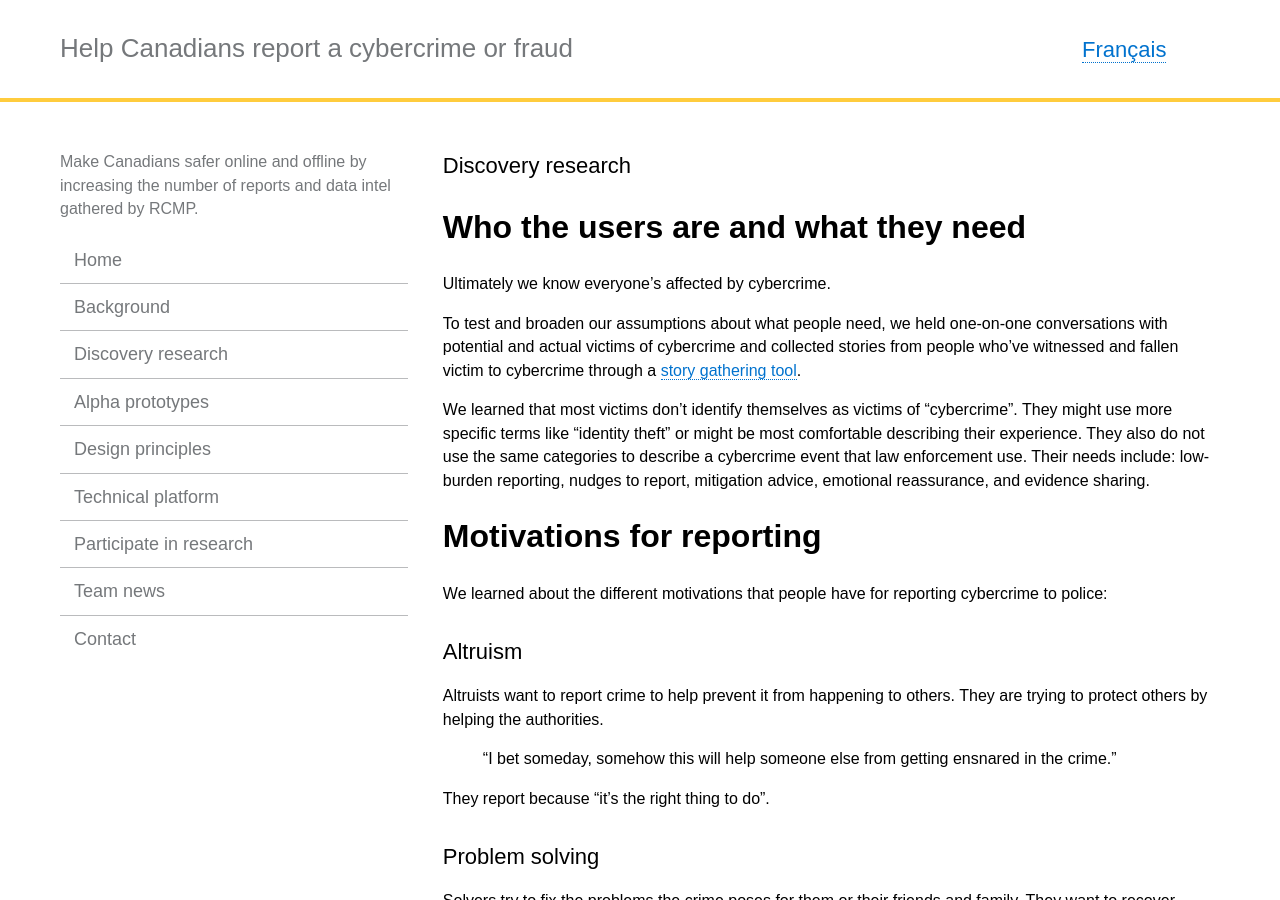
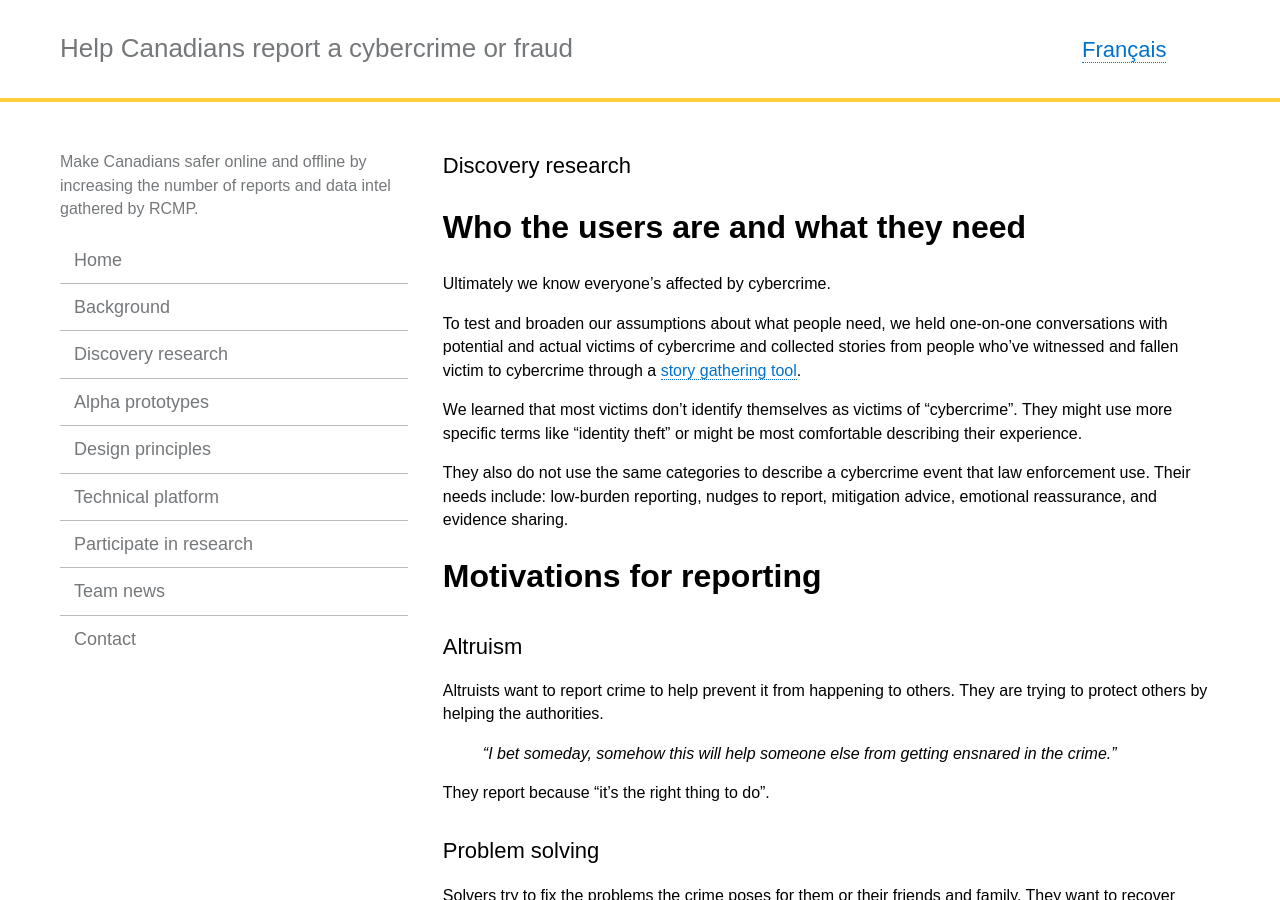
Before and after one commit to cds-snc/rcmp-report-a-cybercrime-alpha-documentation, a Jekyll site: the page built from _pages/en/discovery.md, in a window 1280 px wide and 900 px high. Built offline with Jekyll 4.4.1, drawn with Linux system fonts in a browser that asks for light colours.

Commit message:
Update discovery.md

```diff
--- a/_pages/en/discovery.md
+++ b/_pages/en/discovery.md
@@ -12,17 +12,17 @@ Ultimately we know everyone's affected by cybercrime.
 
 To test and broaden our assumptions about what people need, we held one-on-one conversations with potential and actual victims of cybercrime and collected stories from people who've witnessed and fallen victim to cybercrime through a [story gathering tool](https://tell-us.cds-snc.ca).
 
-We learned that most victims don't identify themselves as victims of "cybercrime". They might use more specific terms like "identity theft" or might be most comfortable describing their experience. They also do not use the same categories to describe a cybercrime event that law enforcement use. Their needs include: low-burden reporting, nudges to report, mitigation advice, emotional reassurance, and evidence sharing.
+We learned that most victims don't identify themselves as victims of "cybercrime". They might use more specific terms like "identity theft" or might be most comfortable describing their experience.
+
+They also do not use the same categories to describe a cybercrime event that law enforcement use. Their needs include: low-burden reporting, nudges to report, mitigation advice, emotional reassurance, and evidence sharing.
 
 # Motivations for reporting
-
-We learned about the different motivations that people have for reporting cybercrime to police:
 
 ## Altruism
 
 Altruists want to report crime to help prevent it from happening to others. They are trying to protect others by helping the authorities.
 
-> "I bet someday, somehow this will help someone else from getting ensnared in the crime."
+> *"I bet someday, somehow this will help someone else from getting ensnared in the crime."*
 
 They report because "it's the right thing to do".
 
@@ -30,7 +30,7 @@ They report because "it's the right thing to do".
 
 Solvers try to fix the problems the crime poses for them or their friends and family. They want to recover money, clean computers, stop anything else bad from happening.
 
-> "I just don't think they'd have time to read this, so why should I spend time writing it?"
+> *"I just don't think they'd have time to read this, so why should I spend time writing it?"*
 
 They report to police, but only if they believe the police can help them mitigate the damage of the crime.
 
@@ -38,6 +38,6 @@ They report to police, but only if they believe the police can help them mitigat
 
 Justice seekers want the criminals caught; they look for "hands in cuffs". They might want their money recovered, but they really want justice done.
 
-> "Get [my report] in quick so we can get the guy in cuffs."
+> *"Get [my report] in quick so we can get the guy in cuffs."*
 
 They collect and submit evidence about the crime and are sometimes disappointed when no investigation proceeds.
```
